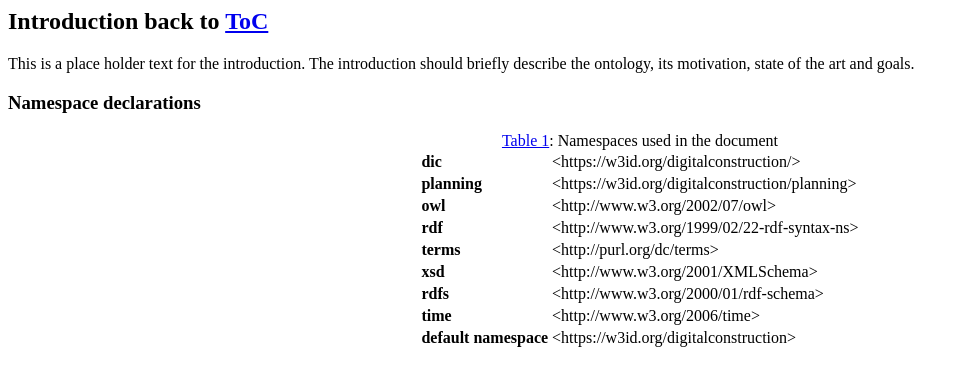
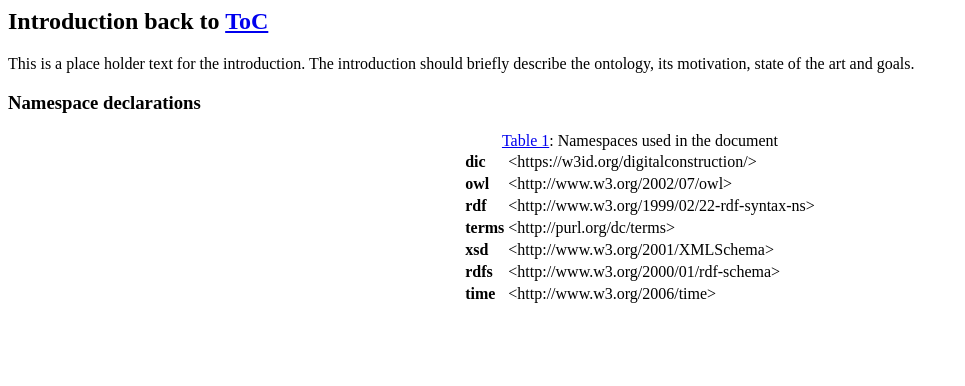
Before and after one commit to digitalconstruction/Planning, a plain HTML site: page sections/introduction-en.html in a window 1280 px wide. Shown: the whole page, without its empty margins (0-965 px from the left). Drawn offline with Linux system fonts and the light colour scheme.

Commit message:
Update introduction-en.html

```diff
--- a/sections/introduction-en.html
+++ b/sections/introduction-en.html
@@ -8,14 +8,13 @@ This is a place holder text for the introduction. The introduction should briefl
 <caption> <a href="#ns"> Table 1</a>: Namespaces used in the document </caption>
 <tbody>
 <tr><td><b>dic</b></td><td>&lt;https://w3id.org/digitalconstruction/&gt;</td></tr>
-<tr><td><b>planning</b></td><td>&lt;https://w3id.org/digitalconstruction/planning&gt;</td></tr>
 <tr><td><b>owl</b></td><td>&lt;http://www.w3.org/2002/07/owl&gt;</td></tr>
 <tr><td><b>rdf</b></td><td>&lt;http://www.w3.org/1999/02/22-rdf-syntax-ns&gt;</td></tr>
 <tr><td><b>terms</b></td><td>&lt;http://purl.org/dc/terms&gt;</td></tr>
 <tr><td><b>xsd</b></td><td>&lt;http://www.w3.org/2001/XMLSchema&gt;</td></tr>
 <tr><td><b>rdfs</b></td><td>&lt;http://www.w3.org/2000/01/rdf-schema&gt;</td></tr>
 <tr><td><b>time</b></td><td>&lt;http://www.w3.org/2006/time&gt;</td></tr>
-<tr><td><b>default namespace</b></td><td>&lt;https://w3id.org/digitalconstruction&gt;</td></tr>
+
 </tbody>
 </table>
 </div>
```
